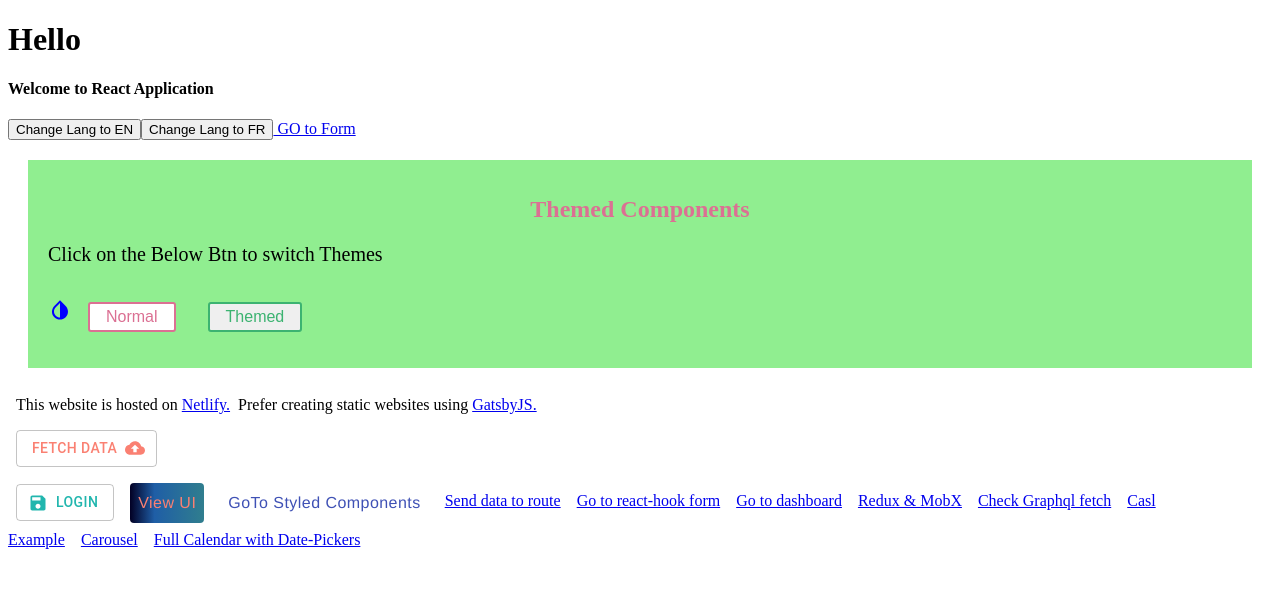
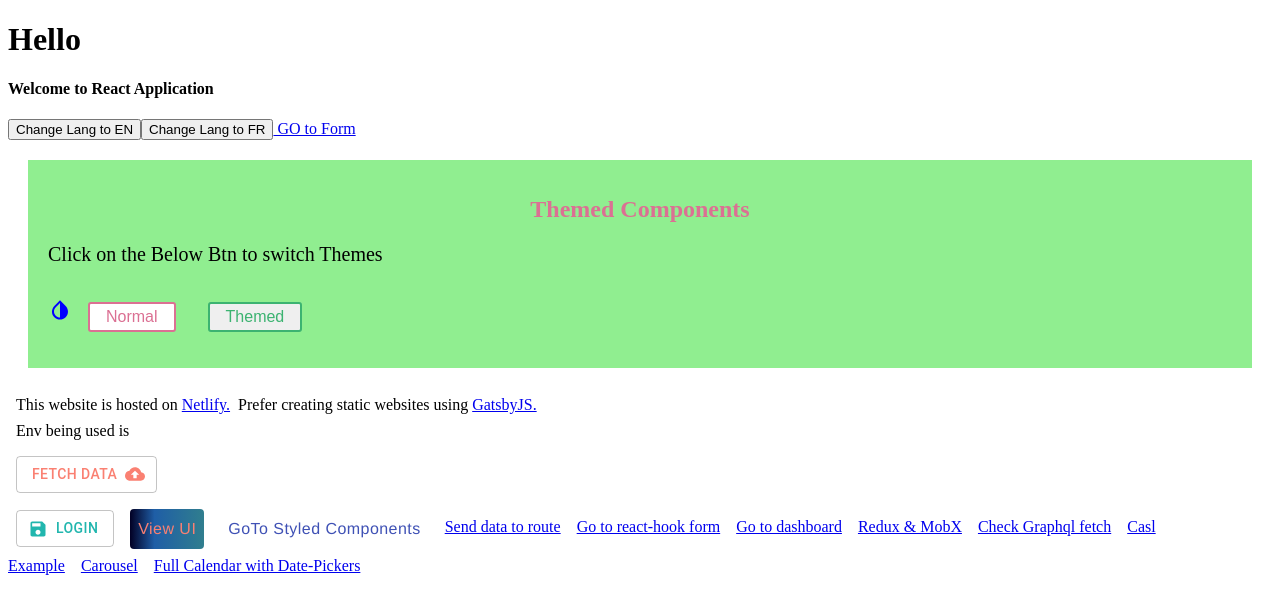
Before and after one commit to nishkohli96/react-basic-app, a React (Create React App) app: page / in a window 1280 px wide. Shown: the top 614 px of the page. Built offline with nearby package versions, Linux system fonts and the light colour scheme; no server answers; what @casl/ability, @casl/react would draw is missing.

Commit message:
use diff .env files done

```diff
--- a/config-overrides.js
+++ b/config-overrides.js
@@ -4,6 +4,9 @@ const path = require('path');
 module.exports = override(
     addWebpackAlias({
         ['@Misc']: path.resolve(__dirname, './src/components/Misc'),
-        ['@LibUtilize']: path.resolve(__dirname, './src/components/Lib-Utilize')
+        ['@LibUtilize']: path.resolve(
+            __dirname,
+            './src/components/Lib-Utilize'
+        ),
     })
 );
--- a/jsconfig.json
+++ b/jsconfig.json
@@ -1,6 +1,6 @@
 {
     "compilerOptions": {
-      "baseUrl": "src"
+        "baseUrl": "src"
     },
     "include": ["src/**/*"]
 }
--- a/package.json
+++ b/package.json
@@ -26,6 +26,7 @@
     "bootstrap": "^4.5.3",
     "customize-cra": "^1.0.0",
     "date-fns": "^2.14.0",
+    "env-cmd": "^10.1.0",
     "gulp-clean": "^0.4.0",
     "gulp-clean-css": "^4.3.0",
     "gulp-imagemin": "^7.1.0",
@@ -61,7 +62,9 @@
     "tippy.js": "^6.2.7"
   },
   "scripts": {
-    "start": "react-app-rewired start",
+    "start": "env-cmd -f .env react-app-rewired start",
+    "start-prod": "env-cmd -f .env.prod react-app-rewired start",
+    "start-testing": "env-cmd -f .env.testing react-app-rewired start",
     "build": "react-app-rewired build",
     "test": "react-app-rewired test",
     "eject": "react-app-rewired eject"
--- a/src/pages/Homescreen.js
+++ b/src/pages/Homescreen.js
@@ -72,7 +72,9 @@ function Reactbtns() {
                     GatsbyJS.
                 </a>
             </p>
-            {/* <p><b>Env being used is {process.env.REACT_APP_ENV_VAR}</b></p> */}
+            <p>
+                Env being used is <b>{process.env.REACT_APP_ENV_VAR}</b>
+            </p>
             <Button
                 className={classes.gradientBtn2}
                 endIcon={<CloudUploadIcon />}
@@ -154,7 +156,6 @@ function Reactbtns() {
 
             <Link to="/carousel">Carousel</Link>
             <Link to="/calendar">Full Calendar with Date-Pickers</Link>
-
         </div>
     );
 }
```
Also changed, not shown: 1 other file (tests, documents, lock files or other folders).
